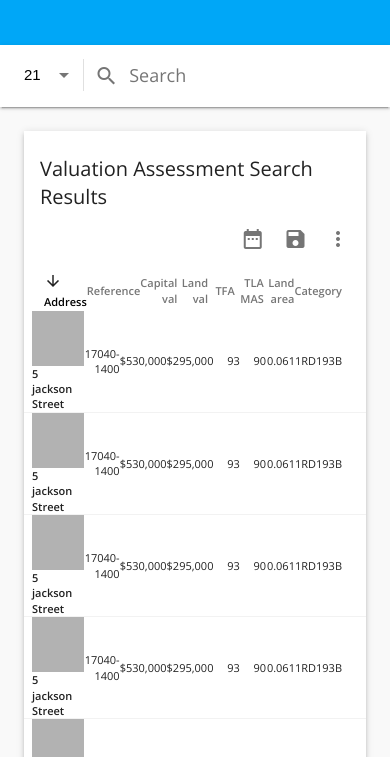
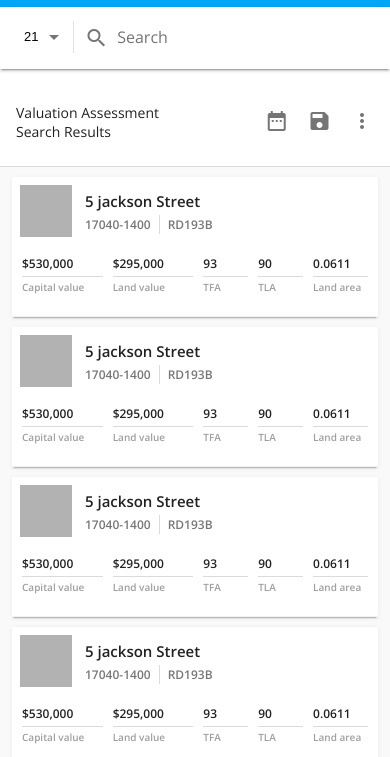
Before and after one commit to zillundtexas/QV-Monarch, a plain HTML site: page index.html in a window 390 px wide. Shown: the part 109-866 px from the top of the page. Drawn offline with nearby package versions, Linux system fonts and the light colour scheme.

Commit message:
First draft of mobile search

```diff
--- a/css/snapLarge.css
+++ b/css/snapLarge.css
@@ -33,7 +33,7 @@
 
 
 		/*  ============================================================================================ */
-		/*  BOX-CONTENT :BORDER-BOX ELEMENTS  ========================================================== */
+		/*  BOX-CONTENT : BORDER-BOX ELEMENTS  ========================================================= */
 		/*  ============================================================================================ */
 
 		.icon,
@@ -58,6 +58,7 @@
 		/*  ============================================================================================ */
 
 		.searchbarWrapper {
+			position:relative;
 			background-color:#fff;
 			padding:0 2.4rem;
 			height:6.2rem;
@@ -165,9 +166,9 @@
 			border-bottom:1px solid #f2f2f2;
 			height:7.2rem;
 			width:calc(100% + 4.8rem);
-			-moz-transition:all .2s linear;
-    		-webkit-transition:all .2s linear;
-   			transition:all .2s linear;
+			-moz-transition:all .1s linear;
+    		-webkit-transition:all .1s linear;
+   			transition:all .1s linear;
 		}
 
 		.resultsRow:hover {
@@ -362,7 +363,7 @@
 		.openProp .capval::after 	{ content:"Capital value"; 	  }
 		.openProp .landval::after  	{ content:"Land value"; 	  }
 		.openProp .tfa::after 		{ content:"Total Floor area"; }
-		.openProp .tlamas::after  	{ content:"TLA MAS"; 		  }
+		.openProp .tlamas::after  	{ content:"TLA"; 		  }
 		.openProp .landarea::after  { content:"Land area"; 		  }
 
 		.openProp .address span {
--- a/css/snapSmall.css
+++ b/css/snapSmall.css
@@ -10,15 +10,20 @@
 		/*  ============================================================================================ */
 
 		/*body	{ border-top:2rem solid green; }*/
+		h1 		{ font-size: 1.6rem; }
 
 
 		/*  ============================================================================================ */
-		/*  ICON STYLES  =============================================================================== */
+		/*  BASE STYLES  =============================================================================== */
 		/*  ============================================================================================ */
+
+		.headerWrapper	{ padding:1.8rem 2.4rem 4rem; }
+		.contentWrapper { padding: 1.6rem 1.2rem; }
+		.resultsWrapper { background-color:initial; box-shadow:none; }
 
 
 		/*  ============================================================================================ */
-		/*  BOX-CONTENT :BORDER-BOX ELEMENTS  ========================================================== */
+		/*  BOX-CONTENT : BORDER-BOX ELEMENTS  ========================================================= */
 		/*  ============================================================================================ */
 
 
@@ -26,15 +31,186 @@
 		/*  PROPERTY SEARCH BAR STYLES  ================================================================ */
 		/*  ============================================================================================ */
 
+		.searchbarWrapper select {
+			font-size: 1.3rem;
+			width: 5rem;
+		}
+
+		.simpleSearch {
+			margin-left: 0.6rem;
+			width: calc(100% - 11rem);
+		}
+
+		.searchbarWrapper input { font-size: 1.6rem; }
+
+
 
 		/*  ============================================================================================ */
 		/*  PROPERTY SEARCH RESULTS ROWS  ============================================================== */
 		/*  ============================================================================================ */
 
+		.resultsTitle {
+			position: relative;
+			top: -1.6rem;
+			left: -1.2rem;
+			right: 0;
+			padding: 2.4rem 1.2rem 2.4rem 1.6rem;
+			border-bottom: 1px solid rgba(0,0,0,0.14);
+			margin-bottom: -1.6rem;
+			width: calc(100% + 7.2rem);
+		}
+
+		.resultsTitle h1 {
+			margin-top: 1rem;
+			width: 50%;
+		}
+
+		.sortRow { display: none; }
+
+		.resultsRow {
+			position:relative;
+			margin:1rem -2.4rem;
+			min-height:14rem;
+			box-shadow: 0 2px 1px 0 rgba(0, 0, 0, 0.04), 0 3px 1px -2px rgba(0, 0, 0, 0.2), 0 1px 5px 0 rgba(0, 0, 0, 0.06);
+			-moz-transition:all .1s linear;
+    		-webkit-transition:all .1s linear;
+   			transition:all .1s linear;
+		}
+
+		.resultsRow:hover {
+    		background-color: #fff;
+    		cursor: initial;
+		}
+
+		.colCell.address,
+		.colCell.valref,
+		.colCell.capval,
+		.colCell.landval,
+		.colCell.tfa,
+		.colCell.tlamas,
+		.colCell.landarea,
+		.colCell.category {
+			display:inline-block;
+			text-align:left;
+			width:initial;
+		}
+
+		.colCell.address {
+			display:block;
+			font-size:1.5rem;
+			line-height:1.9;
+			margin-top:0.8rem;
+		}
+
+		.colCell.valref,
+		.colCell.category {
+			display:inline-block;
+			font-size:1.2rem;
+			font-weight: 600;
+    		color: #777;
+			line-height:1.6;
+			float:left;
+		}
+
+		.colCell.address span,
+		.colCell.valref { margin-left:6.5rem;	}
+
+		.colCell.valref {
+			padding-right:0.8rem;
+			border-right:1px solid rgba(0,0,0,0.14);
+			margin-right:0.8rem;
+		}
+
+		.colCell.capval,
+		.colCell.landval,
+		.colCell.tfa,
+		.colCell.tlamas,
+		.colCell.landarea {
+			position:absolute;
+			top:7.5rem;
+			font-size:1.2rem;
+			font-weight:600;
+			line-height:2;
+			border-bottom:1px solid rgba(0,0,0,0.14);
+			width:calc(15% - 1rem);
+		}
+
+		.colCell.capval 	{ left:1rem; width:calc(27.5% - 2rem); }
+		.colCell.landval 	{ left:27.5%; width:calc(27.5% - 2rem); }
+		.colCell.tfa 		{ left:calc(55% - 1rem); }
+		.colCell.tlamas 	{ left:calc(70% - 1rem); }
+		.colCell.landarea 	{ left:calc(85% - 1rem); width:15%; }
+
+		.colCell.capval::after,
+		.colCell.landval::after,
+		.colCell.tfa::after,
+		.colCell.tlamas::after,
+		.colCell.landarea::after {
+			position:absolute;
+			bottom:-2.2rem;
+			left:0;
+			font-size:1rem;
+			color:rgba(0,0,0,0.38);
+		}
+
+		.colCell.capval::after 	 { content:"Capital value"; }
+		.colCell.landval::after  { content:"Land value"; }
+		.colCell.tfa::after 	 { content:"TFA"; }
+		.colCell.tlamas::after   { content:"TLA"; }
+		.colCell.landarea::after { content:"Land area"; }
+
+		.primaryPhoto_thumb {
+			position:absolute;
+			vertical-align: top;
+			width:5.2rem;
+			height:5.2rem;
+		}
+
 
 		/*  ============================================================================================ */
 		/*  PROPERTY SEARCH RESULTS OPEN PROPERTY CARD  ================================================ */
 		/*  ============================================================================================ */
+
+
+		.openProp {	width:calc(100% + 5rem); }
+
+		.openProp::before, .openProp::after { display: none; }
+
+		.openProp .toolbar { right: 0.6rem; }
+
+		.openProp .address { line-height:1.2; margin:0 0 0.5rem;}
+
+		.openProp .address span { margin:0 0 0; }
+
+		.openProp .valref,
+		.openProp .category {
+			display:inline-block;
+			font-size:1.2rem;
+			line-height:1.6;
+			padding:0;
+			border-left:initial;
+			float:left;
+		}
+
+		.openProp .valref {
+			padding-right:0.8rem;
+			margin-left:0;
+			margin-bottom:7.5rem;
+		}
+
+		.openProp .capval 	{ left:0; width:calc(25% - 2rem); }
+		.openProp .landval 	{ left:calc(25% - 1rem); width:calc(25% - 2rem); }
+		.openProp .tfa 		{ left:calc(50% - 2rem); }
+		.openProp .tlamas 	{ left:calc(66% - 2rem); }
+		.openProp .landarea { left:calc(82% - 2rem); width:15%; }
+
+		.photoGallery_propSearch { width: 100%; }
+
+		.openProp .extrasWrapper { margin-top: 0; }
+
+		.extrasWrapper h4 { font-size: 1.2rem; }
+
+
 
 
 		/*  ============================================================================================ */
--- a/css/snapXSmall.css
+++ b/css/snapXSmall.css
@@ -18,7 +18,7 @@
 
 
 		/*  ============================================================================================ */
-		/*  BOX-CONTENT :BORDER-BOX ELEMENTS  ========================================================== */
+		/*  BOX-CONTENT : BORDER-BOX ELEMENTS  ========================================================= */
 		/*  ============================================================================================ */
 
 
@@ -31,10 +31,31 @@
 		/*  PROPERTY SEARCH RESULTS ROWS  ============================================================== */
 		/*  ============================================================================================ */
 
+		.resultsTitle h1 { font-size: 1.4rem; }
 
 		/*  ============================================================================================ */
 		/*  PROPERTY SEARCH RESULTS OPEN PROPERTY CARD  ================================================ */
 		/*  ============================================================================================ */
+
+		.colCell.capval::after,
+		.colCell.landval::after,
+		.colCell.tfa::after,
+		.colCell.tlamas::after,
+		.colCell.landarea::after {
+			position:absolute;
+			top:3rem;
+			left:0;
+			font-size:1rem;
+			line-height:1;
+			color:rgba(0,0,0,0.38);
+			vertical-align:top;
+		}
+
+		.colCell.capval::after 	 { content:"Capital value"; }
+		.colCell.landval::after  { content:"Land value"; }
+		.colCell.tfa::after 	 { content:"TFA"; }
+		.colCell.tlamas::after   { content:"TLA"; }
+		.colCell.landarea::after { content:"Land area"; }
 
 
 		/*  ============================================================================================ */
```
Also changed, not shown: css/snapMedium.css (+1 -6 lines).
